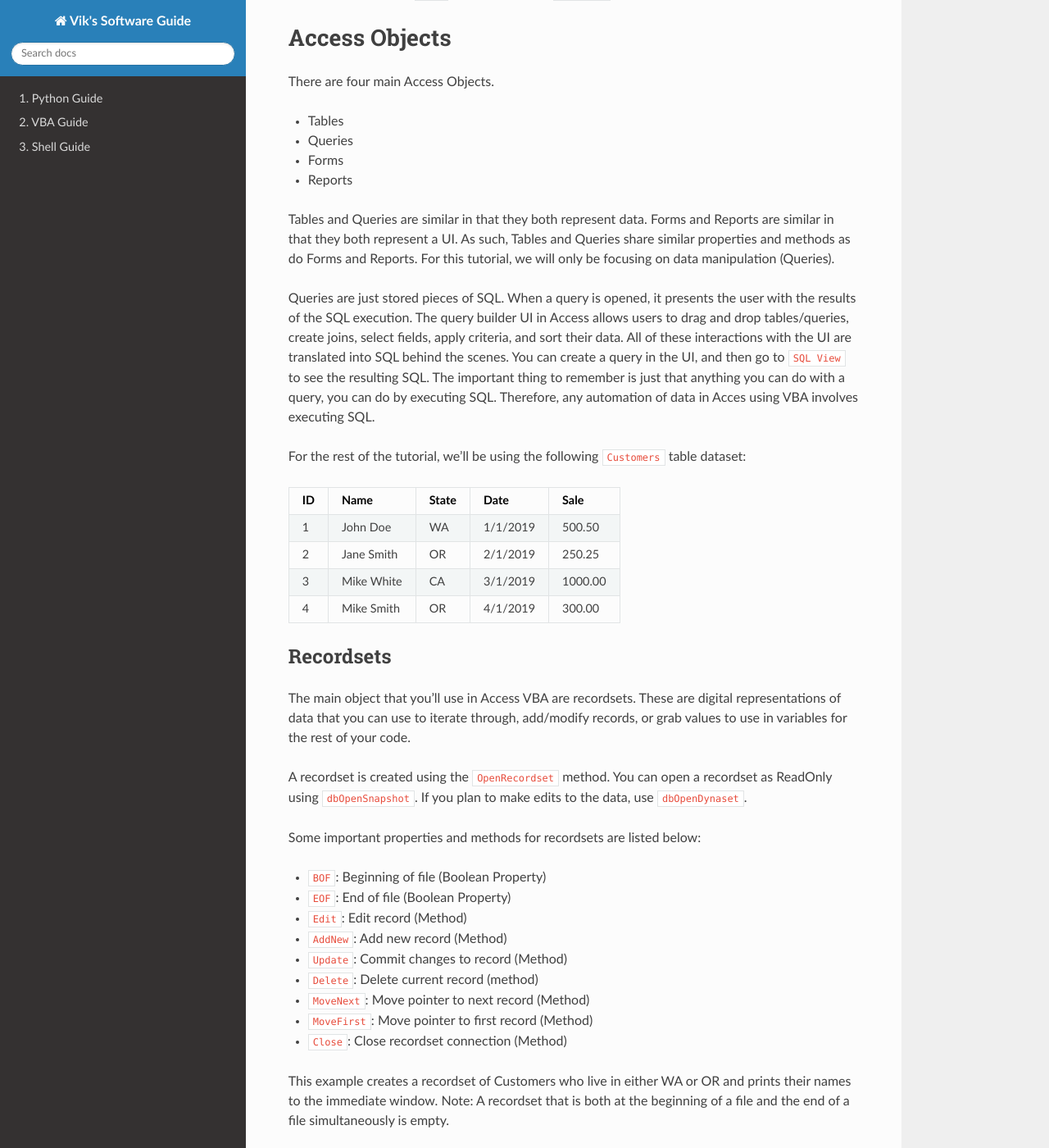
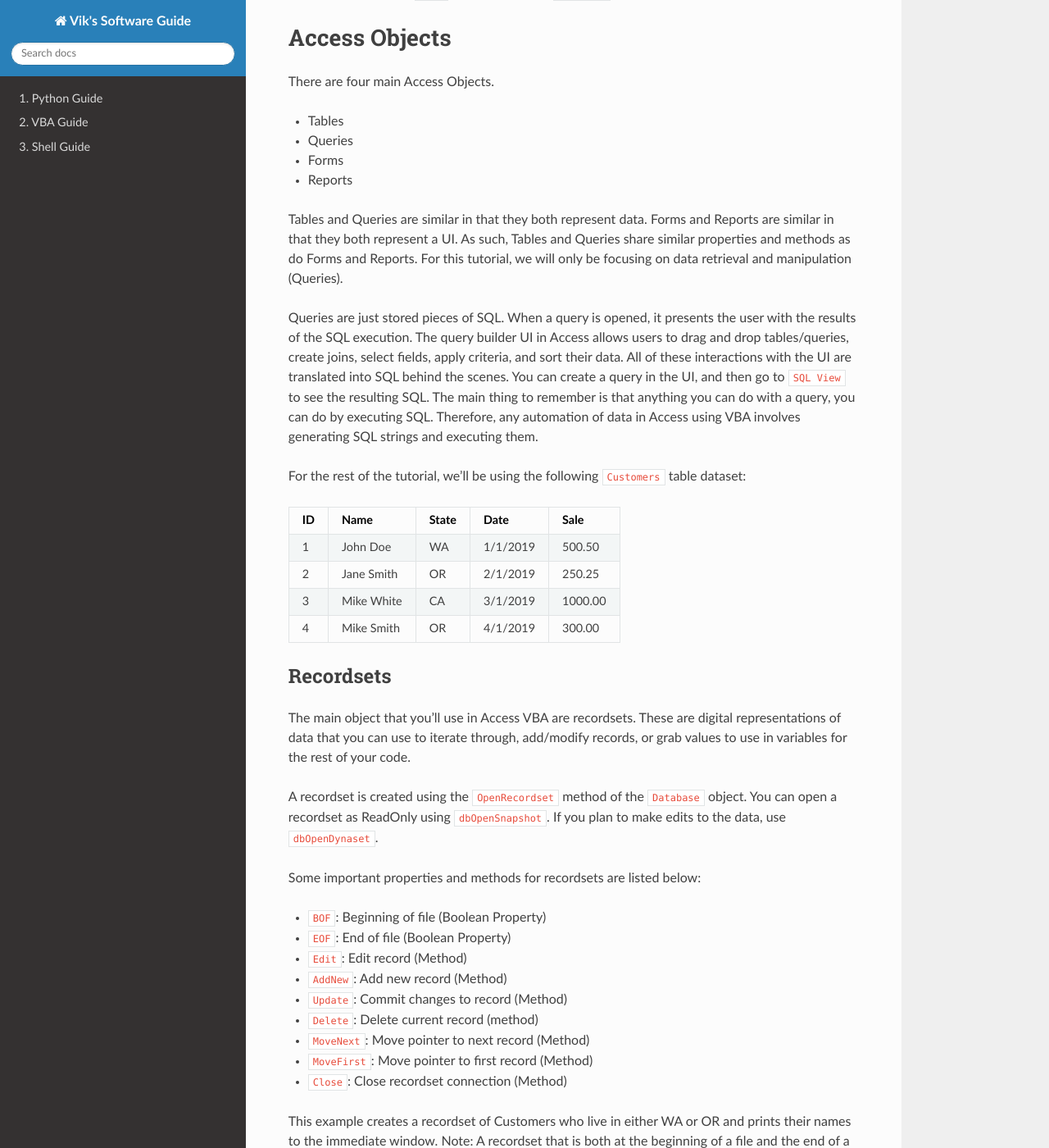
Before and after one commit to PydPiper/viks_SoftwareGuide, a Sphinx documentation site: the page built from source/VBA/access_sql_and_vba.rst, in a window 1280 px wide and 1400 px high, scrolled down 620 px. Shown: the whole window at 82% size. Built offline with Sphinx 7.4.7 and the Read the Docs theme 2.0.0, drawn with Linux system fonts in a browser that asks for light colours.

Commit message:
minor edits

```diff
--- a/source/VBA/access_sql_and_vba.rst
+++ b/source/VBA/access_sql_and_vba.rst
@@ -29,13 +29,14 @@ There are four main Access Objects.
 
 Tables and Queries are similar in that they both represent data.  Forms and Reports are similar in that they both represent a UI.
 As such, Tables and Queries share similar properties and methods as do Forms and Reports.  For this tutorial, we will only be
-focusing on data manipulation (Queries).
+focusing on data retrieval and manipulation (Queries).
 
 Queries are just stored pieces of SQL.  When a query is opened, it presents the user with the results of the SQL execution.
 The query builder UI in Access allows users to drag and drop tables/queries, create joins, select fields, apply criteria,
 and sort their data.  All of these interactions with the UI are translated into SQL behind the scenes.  You can create a query
-in the UI, and then go to ``SQL View`` to see the resulting SQL.  The important thing to remember is just that anything you can do
-with a query, you can do by executing SQL.  Therefore, any automation of data in Acces using VBA involves executing SQL.
+in the UI, and then go to ``SQL View`` to see the resulting SQL.  The main thing to remember is that anything you can do
+with a query, you can do by executing SQL.  Therefore, any automation of data in Access using VBA involves
+generating SQL strings and executing them.
 
 For the rest of the tutorial, we'll be using the following ``Customers`` table dataset:
 
@@ -56,8 +57,7 @@ Recordsets
 The main object that you'll use in Access VBA are recordsets.  These are digital representations of data that you can use to
 iterate through, add/modify records, or grab values to use in variables for the rest of your code.
 
-A recordset is created using the ``OpenRecordset`` method.  You can open a recordset as ReadOnly using ``dbOpenSnapshot``.
-If you plan to make edits to the data, use ``dbOpenDynaset``.
+A recordset is created using the ``OpenRecordset`` method of the ``Database`` object.  You can open a recordset as ReadOnly using ``dbOpenSnapshot``.  If you plan to make edits to the data, use ``dbOpenDynaset``.
 
 Some important properties and methods for recordsets are listed below:
 
```
